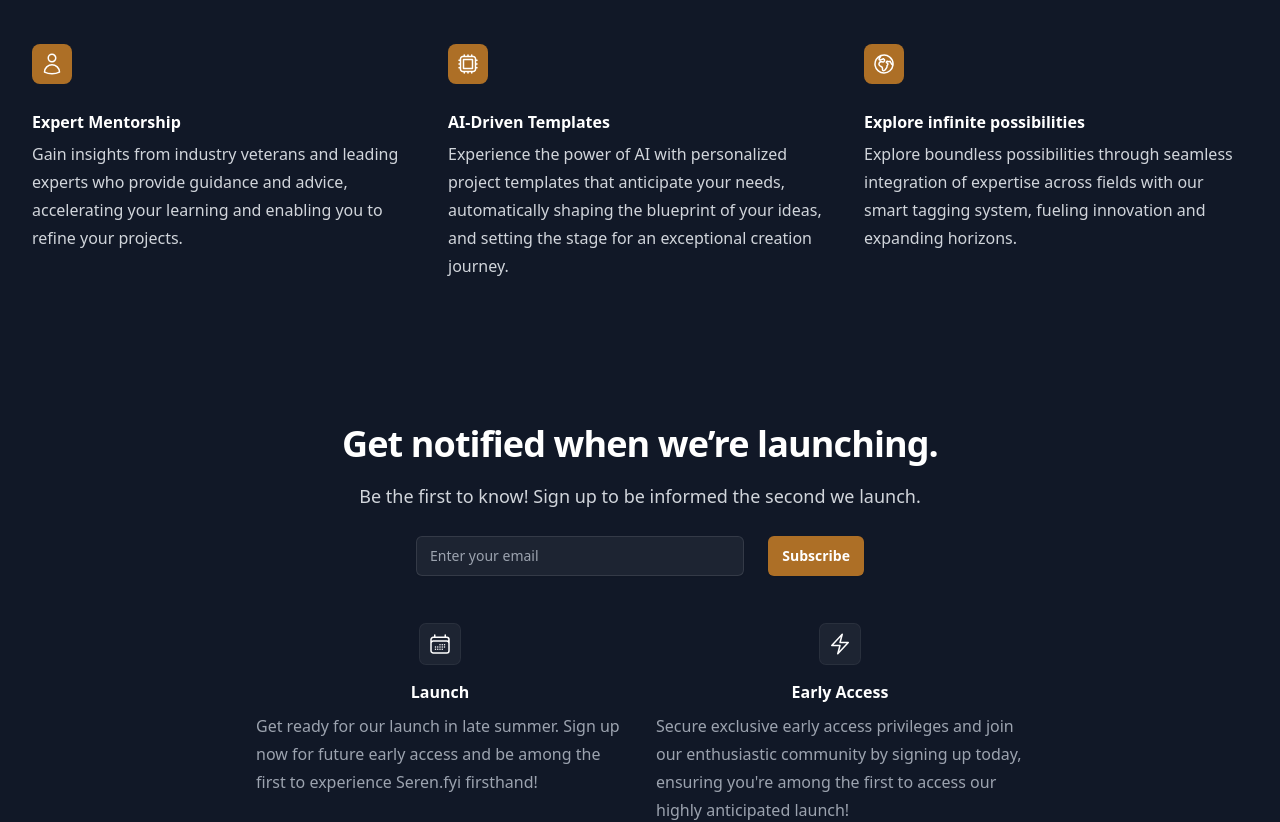
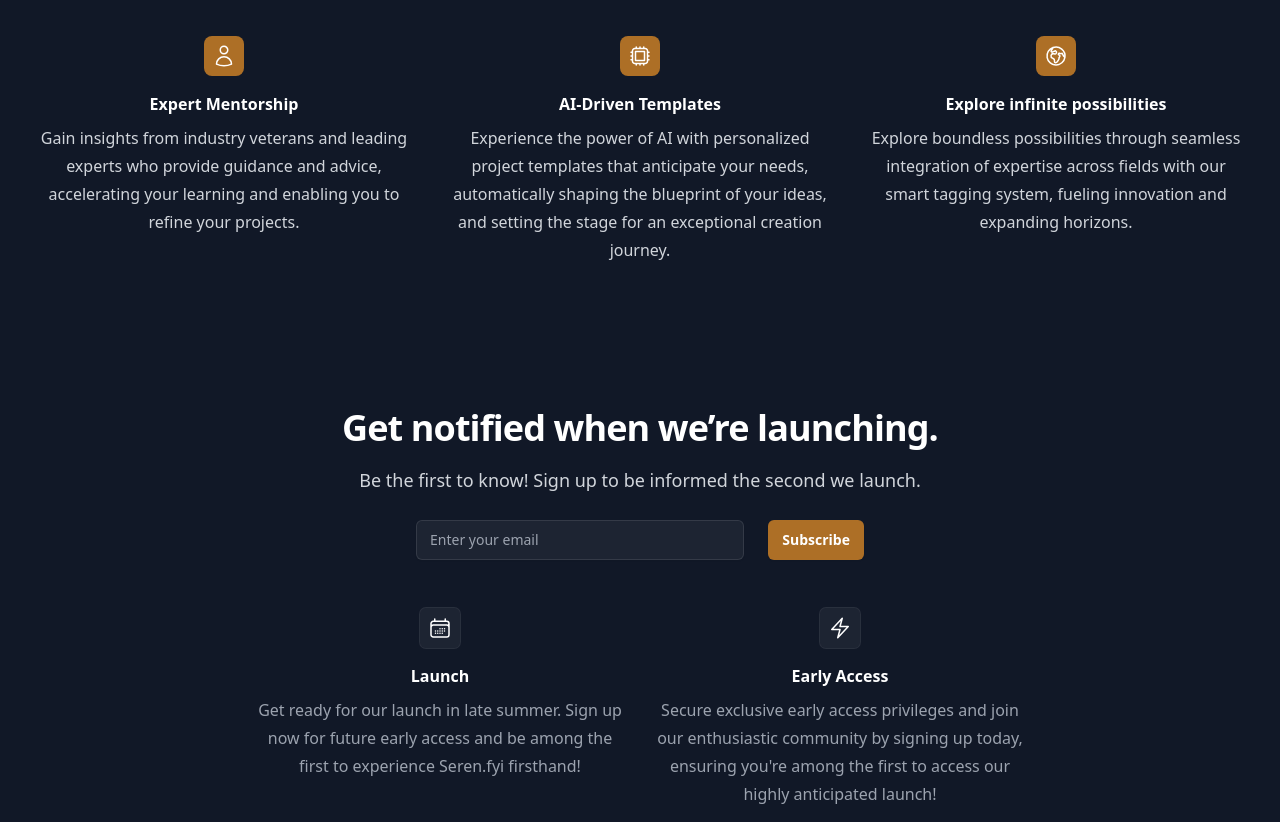
Before and after one commit to Seren-fyi/Seren.fyi-Landing-Page, a Next.js app in the folder Seren.fyi-Landing-Page/: page / in a window 1280 px wide. Shown: the part 1460-2282 px from the top of the page. Built offline with nearby package versions, Linux system fonts and the light colour scheme.

Commit message:
Changed Text Alignment

```diff
--- a/Seren.fyi-Landing-Page/src/pages/index.js
+++ b/Seren.fyi-Landing-Page/src/pages/index.js
@@ -242,19 +242,19 @@ export default function Home() {
                     <div className="mx-auto mt-16 max-w-2xl sm:mt-20 lg:mt-24 lg:max-w-none">
                         <dl className="grid max-w-xl grid-cols-1 gap-x-8 gap-y-16 lg:max-w-none lg:grid-cols-3">
                             {primaryFeatures.map((feature) => (
-                                <div key={feature.name} className="flex flex-col">
+                                <div key={feature.name} className="flex flex-col items-center">
                                     <dt className="text-base font-semibold leading-7 text-white">
                                         <div
-                                            className="mb-6 flex h-10 w-10 items-center justify-center rounded-lg bg-[#ad6f26]">
+                                            className="flex h-10 w-10 items-center justify-center rounded-lg bg-[#ad6f26]">
                                             <feature.icon
                                                 className="h-6 w-6 text-white"
                                                 aria-hidden="true"
                                             />
                                         </div>
-                                        {feature.name}
                                     </dt>
-                                    <dd className="mt-1 flex flex-auto flex-col text-base leading-7 text-gray-300">
-                                        <p className="flex-auto">{feature.description}</p>
+                                    <dt className="mt-4 font-semibold text-white text-center">{feature.name}</dt>
+                                    <dd className="mt-2 flex flex-auto flex-col text-base leading-7 text-gray-300">
+                                        <p className="flex-auto text-center">{feature.description}</p>
                                     </dd>
                                 </div>
                             ))}
@@ -310,7 +310,7 @@ export default function Home() {
                                     <feature.icon className="h-6 w-6 text-white" aria-hidden="true"/>
                                 </div>
                                 <dt className="mt-4 font-semibold text-white text-center">{feature.name}</dt>
-                                <dd className="mt-2 leading-7 text-gray-400">
+                                <dd className="mt-2 leading-7 text-gray-400 text-center">
                                     {feature.description}
                                 </dd>
                             </div>
```
